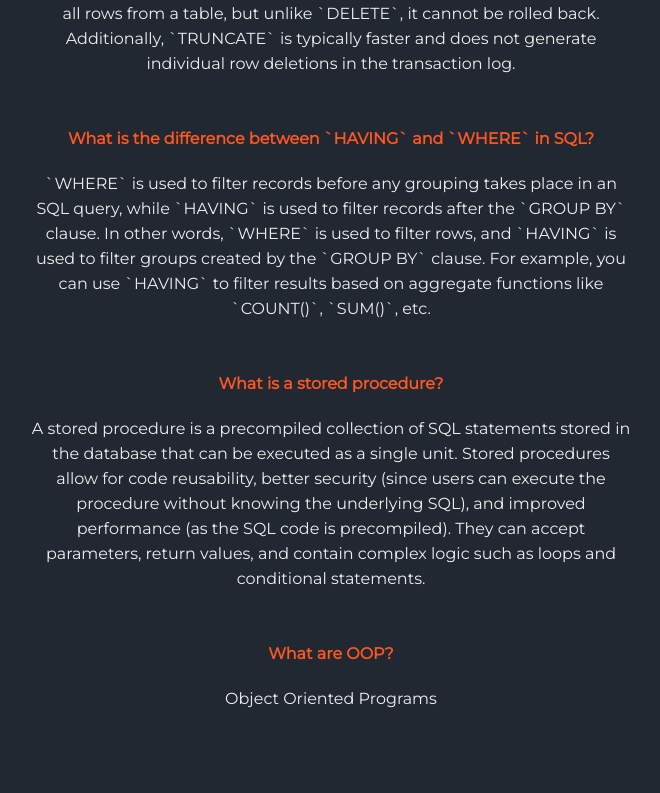
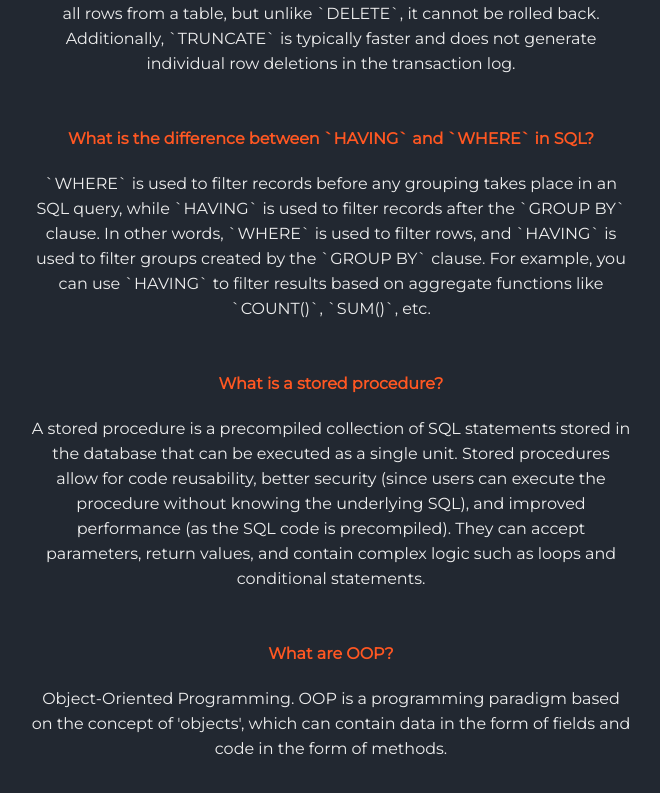
Before and after one commit to Lu-Smith/quiz_vue_typescript_tdd, a Vue app: page /Random_Questions in a window 1280 px wide. Shown: the part 4911-5704 px from the top of the page, without its empty margins (309-969 px from the left). Built offline with nearby package versions, Linux system fonts and the light colour scheme.

Commit message:
Updated randomQuestions.js

```diff
--- a/src/assets/randomQuestions.js
+++ b/src/assets/randomQuestions.js
@@ -71,7 +71,7 @@ const randomQuestions = [
   },
   {
     "question": "What are OOP?",
-    "explanation": "Object Oriented Programs",
+    "explanation": "Object-Oriented Programming. OOP is a programming paradigm based on the concept of 'objects', which can contain data in the form of fields and code in the form of methods.",
     "selected": null
   }
 ];
```
